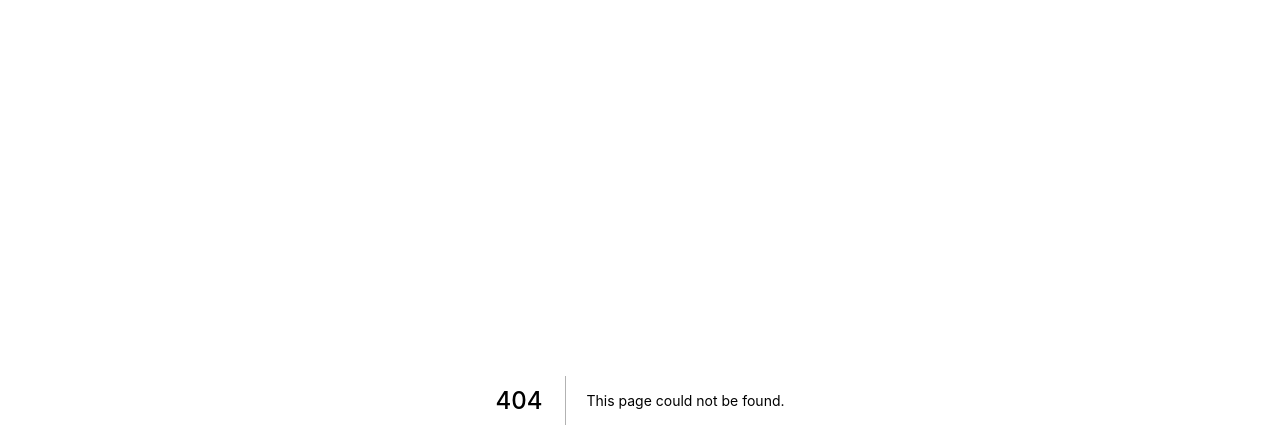
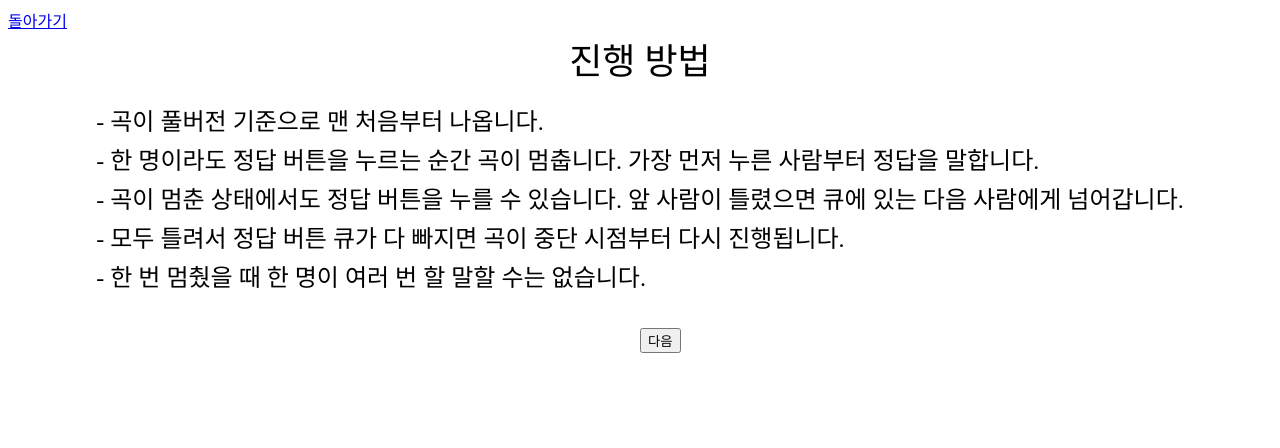
Before and after one commit to coffeetea99/coffeetea-homepage, a Next.js app: page /anisong/guide in a window 1280 px wide. Before the commit this address had no page. Shown: the top 448 px of the page. Built offline with nearby package versions, Linux system fonts and the light colour scheme.

Commit message:
create basic anisong pages

```diff
--- /dev/null
+++ b/components/anisong/AnisongGuideButton.tsx
@@ -0,0 +1,11 @@
+import styled from 'styled-components'
+
+interface Props {
+  show: boolean;
+}
+
+const AnisongGuideButton = styled.button<Props>`
+  visibility: ${(props) => props.show ? 'visible' : 'hidden'};
+`
+
+export default AnisongGuideButton;
--- /dev/null
+++ b/components/anisong/AnisongGuideText.tsx
@@ -0,0 +1,38 @@
+import React from 'react';
+import styled from 'styled-components'
+
+interface Props {
+  title: string;
+  content: string;
+}
+
+const StyledDivTitle = styled.div`
+  display: block;
+  overflow: hidden;
+  white-space: pre;
+  font-size: 36px;
+  text-align: center;
+`
+
+const StyledDiv = styled.div`
+  display: inline-block;
+  overflow: hidden;
+  white-space: pre;
+  font-size: 24px;
+`
+
+const AnisongGuideText: React.FC<Props> = (props) => {
+  return (
+    <>
+      <StyledDivTitle>{props.title}</StyledDivTitle>
+      {props.content.split('\n').map((lineContent, lineIndex) => (
+        <React.Fragment key={lineIndex}>
+          <StyledDiv>{lineContent}</StyledDiv>
+          <br />
+        </React.Fragment>
+      ))}
+    </>
+  )
+}
+
+export default AnisongGuideText;
--- /dev/null
+++ b/pages/anisong/guide.tsx
@@ -0,0 +1,58 @@
+import { useState, ChangeEvent } from "react";
+import Link from 'next/link';
+import AnisongGuideText from '../../components/anisong/AnisongGuideText';
+import AnisongGuideButton from '../../components/anisong/AnisongGuideButton';
+
+function AnisongGuide() {
+  const [page, setPage] = useState<number>(0);
+
+  const title = [`진행 방법`, `정답 규칙`]
+
+  const guide = [
+    `
+      - 곡이 풀버전 기준으로 맨 처음부터 나옵니다.
+      - 한 명이라도 정답 버튼을 누르는 순간 곡이 멈춥니다. 가장 먼저 누른 사람부터 정답을 말합니다.
+      - 곡이 멈춘 상태에서도 정답 버튼을 누를 수 있습니다. 앞 사람이 틀렸으면 큐에 있는 다음 사람에게 넘어갑니다.
+      - 모두 틀려서 정답 버튼 큐가 다 빠지면 곡이 중단 시점부터 다시 진행됩니다.
+      - 한 번 멈췄을 때 한 명이 여러 번 할 말할 수는 없습니다.
+    `.replace(/\n\s{6}/g, '\n'),
+    `
+      - 곡의 제목, 또는 어느 애니에 나오는 어떤 곡(오프닝/엔딩/삽입곡)인지 말해야 합니다.
+      - 제목은 일본어 독음으로 해도 되고, 공식/비공식 번역명으로 해도 됩니다.
+      - 애니는 분기마다 곡이 다를 경우 분기를 정확히 말해야 합니다.
+      - 동명이곡이나, 한 분기에도 오프닝/엔딩이 여러 개인 경우는 허용합니다.
+      ex) only my railgun 이 나올 경우
+        정답 예시
+        - only my railgun
+        - 어떤 과학의 초전자포 1기 1쿨 오프닝
+        오답 예시
+        - 아
+        - 그거
+        - 뭐였지
+        - 어떤 과학의 초전자포 1기 오프닝(어과초 1기는 2쿨이고 둘이 오프닝이 다름)
+      ex) 空色デイズ가 나올 경우
+        정답 예시
+        - 空色デイズ
+        - 하늘색 데이즈
+        - 천원돌파 그렌라간 오프닝(그렌라간은 2쿨이지만 오프닝이 같음)
+          ex) 아이마스 애니는 13곡 전부 <애니마스 1쿨 엔딩> 이라고 해도 됨
+    `.replace(/\n\s{6}/g, '\n'),
+  ]
+
+  return (
+    <>
+      <Link href='/anisong'>돌아가기</Link>
+      <br />
+      <div style={{textAlign: 'center'}}>
+        <div style={{display: 'inline-block', textAlign: 'left'}}>
+          <AnisongGuideText title={title[page]} content={guide[page]} />
+        </div>
+        <br/>
+        <AnisongGuideButton show={page !== 0} onClick={() => setPage(page - 1)}>이전</AnisongGuideButton>
+        <AnisongGuideButton show={page !== guide.length - 1} onClick={() => setPage(page + 1)}>다음</AnisongGuideButton>
+      </div>
+    </>
+  )
+}
+
+export default AnisongGuide;
--- a/pages/index.tsx
+++ b/pages/index.tsx
@@ -7,6 +7,8 @@ function Home() {
       <br />
       <a href='/anime'>anime</a>
       <br />
+      <a href='/anisong'>애니송 맞추기</a>
+      <br />
     </>
   );
 }
```
Also changed, not shown: components/anisong/AnisongTitle.tsx (added, +8 -0 lines), pages/anisong/index.tsx (added, +15 -0 lines), pages/anisong/stage.tsx (added, +104 -0 lines), pages/anisong/upload.tsx (added, +41 -0 lines), public/image/pauseButton.svg (added), public/image/playButton.svg (added).
